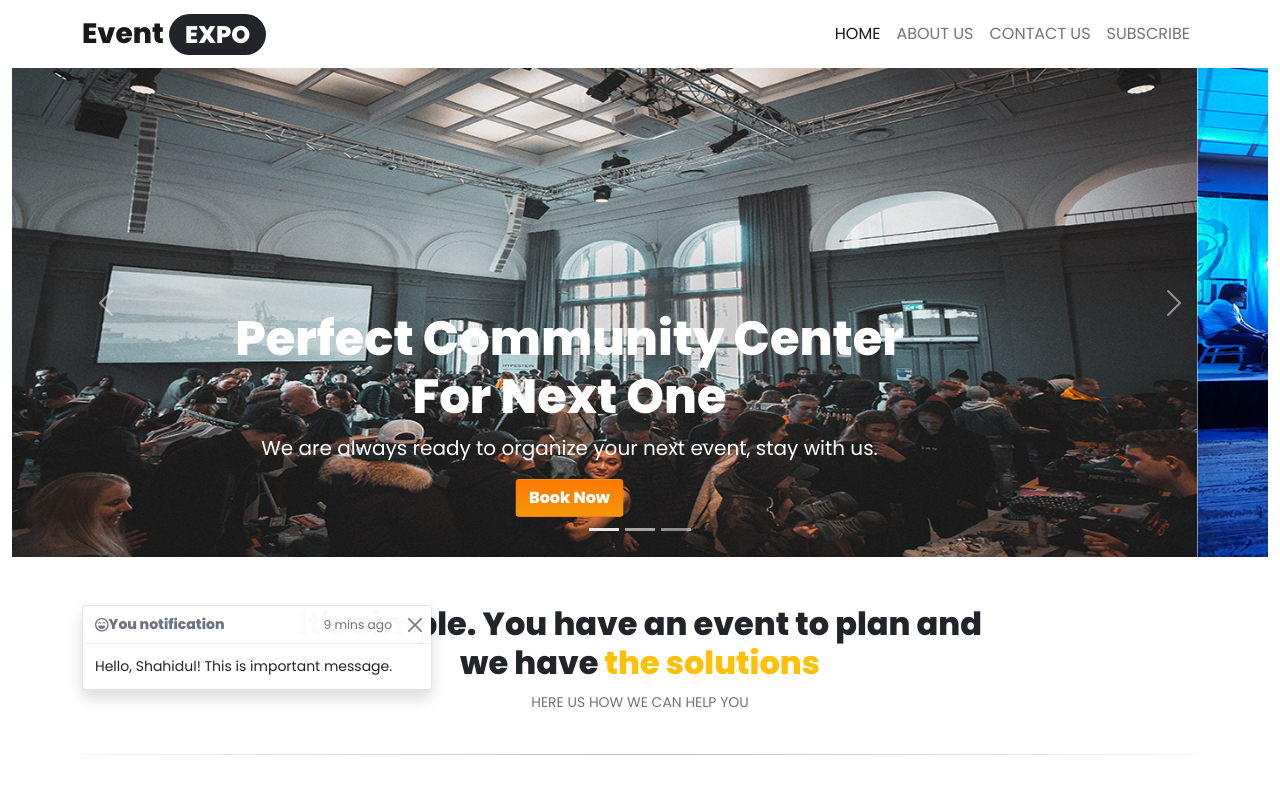
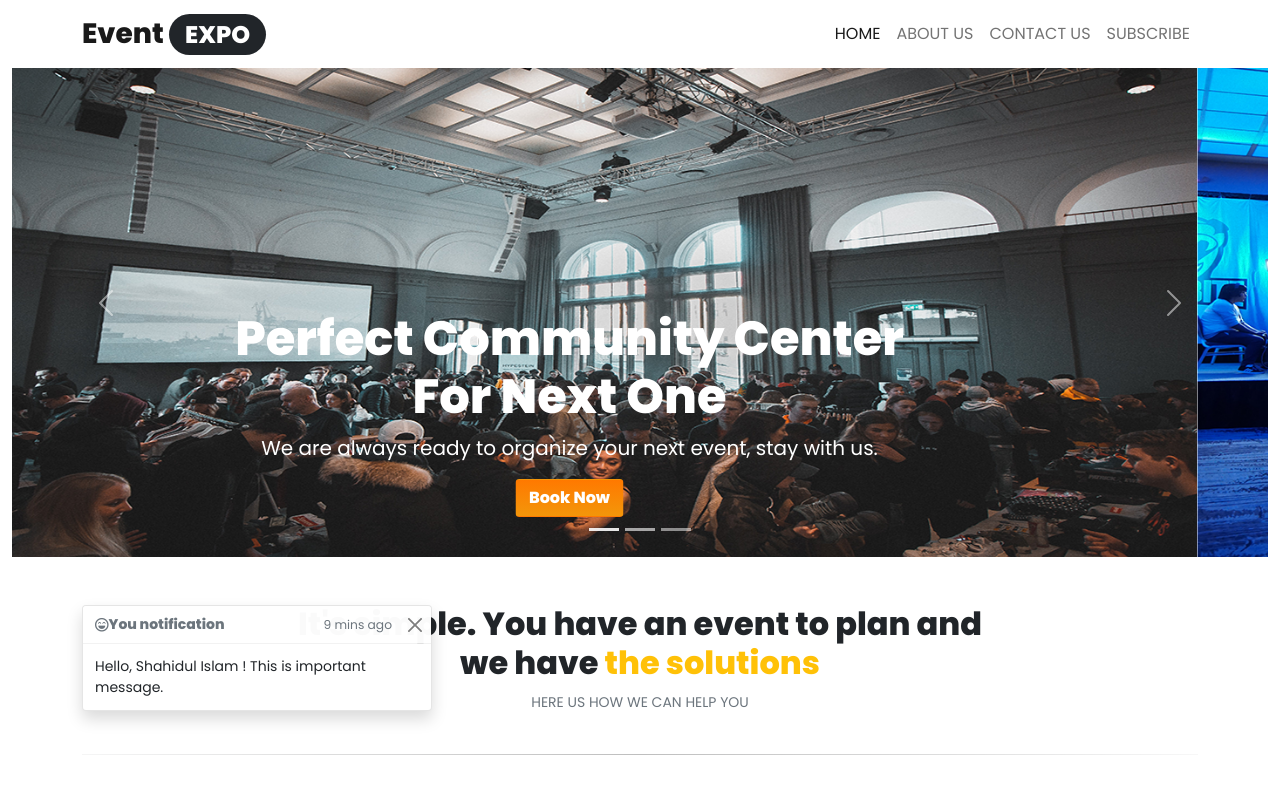
Before and after one commit to shahidul7150/event-center, a plain HTML site: page index.html in a window 1280 px wide. Shown: the top 792 px of the page. Drawn offline with nearby package versions, Linux system fonts and the light colour scheme.

Commit message:
conventional center

```diff
--- a/index.html
+++ b/index.html
@@ -103,7 +103,7 @@
                       <button type="button" class="btn-close" data-bs-dismiss="toast" aria-label="Close"></button>
                     </div>
                     <div class="toast-body">
-                      Hello, Shahidul! This is important message.
+                      Hello, Shahidul Islam ! This is important message.
                     </div>
                   </div>
 
```
